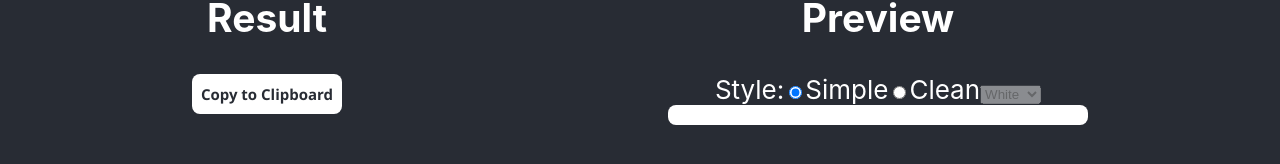
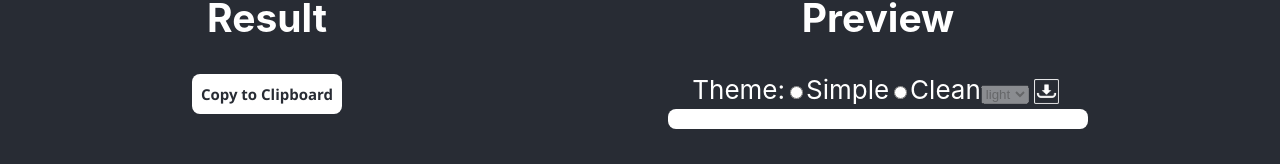
Before and after one commit to JimBilll/Well-Formed, a React (Create React App) app: page / in a window 1280 px wide. Shown: the part 715-879 px from the top of the page. Built offline with nearby package versions, Linux system fonts and the light colour scheme.

Commit message:
CSS Themes
- Changed clean.css into light-clean.css
- Created dark-clean.css as a secondary dark theme for the form
- Added a download button to download the selected CSS file

```diff
--- a/public/form_styles/clean.css
+++ b/public/form_styles/light-clean.css
@@ -1,5 +1,10 @@
+.wf-form {
+    background-color: white;
+}
+
 .gf-label {
     margin-right: 10px;
+    color: black;
     font-weight: bold;
     font-family: 'Segoe UI', Tahoma, Geneva, Verdana, sans-serif;
 }
--- a/src/App.css
+++ b/src/App.css
@@ -182,6 +182,13 @@
   border-radius: 8px;
 }
 
+#downloadButton {
+  width: 25px;
+  height: 25px;
+  margin: 5px;
+  vertical-align: middle;
+}
+
 .App-footer {
   background-color: #282c34;
   min-height: 12vh;
--- a/src/create_form/Result.js
+++ b/src/create_form/Result.js
@@ -28,19 +28,16 @@ export default function Result() {
                     <link rel="stylesheet" href={style}></link>
                 </head>
                 <h2>Preview</h2>
-                <label>Style:</label>
-                <input type="radio" id="simpleCSS" name="selectCSS" checked onClick={() => setCSS(true)}/>
+                <label>Theme:</label>
+                <input type="radio" id="simpleCSS" name="selectCSS" onClick={() => setCSS(true)}/>
                 <label for="simpleCSS">Simple</label>
                 <input type="radio" id="cleanCSS" name="selectCSS" onClick={() => setCSS(false)}/>
                 <label for="cleanCSS">Clean</label>
-                <select id="cssColour" name="colour" disabled={simple}>
-                    <option value="White">White</option>
-                    <option value="Black">Black</option>
-                    <option value="Red">Red</option>
-                    <option value="Blue">Blue</option>
-                    <option value="Green">Green</option>
-                    <option value="Yellow">Yellow</option>
+                <select id="cssColour" name="colour" disabled={simple} onChange={() => setCSS(false)}>
+                    <option value="light">light</option>
+                    <option value="dark">dark</option>
                 </select>
+                <a href={style} download><img src="other_assets/download.png" id="downloadButton" alt="download"></img></a>
                 <div id="previewField"></div>
             </div>
         </div>
@@ -52,7 +49,8 @@ export default function Result() {
             setStyle("form_styles/simple.css");
         }
         else {
-            setStyle("form_styles/clean.css");
+            var theme = document.getElementById("cssColour");
+            setStyle("form_styles/" + theme.value + "-clean.css");
         }
     }
 }
```
Also changed, not shown: public/form_styles/dark-clean.css (added, +50 -0 lines), public/other_assets/download.png (added), 1 other file (tests, documents, lock files or other folders).
